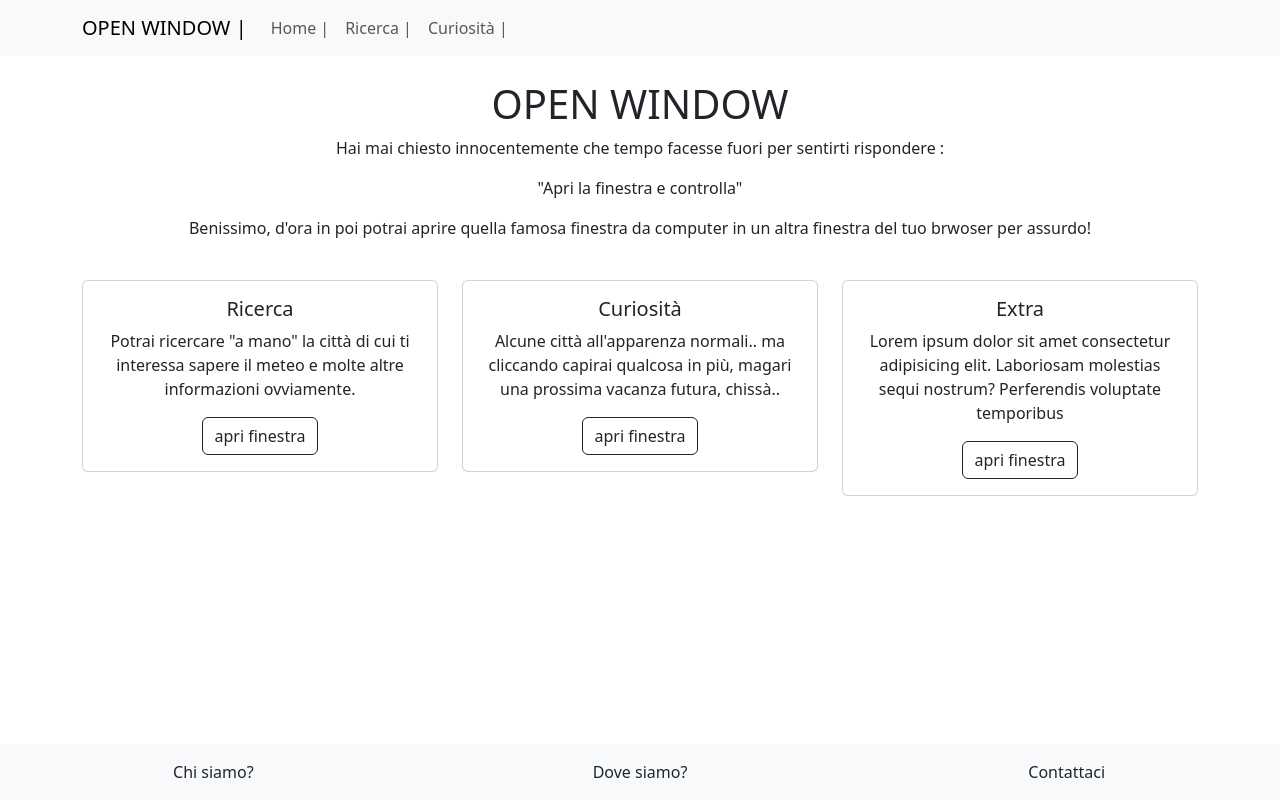
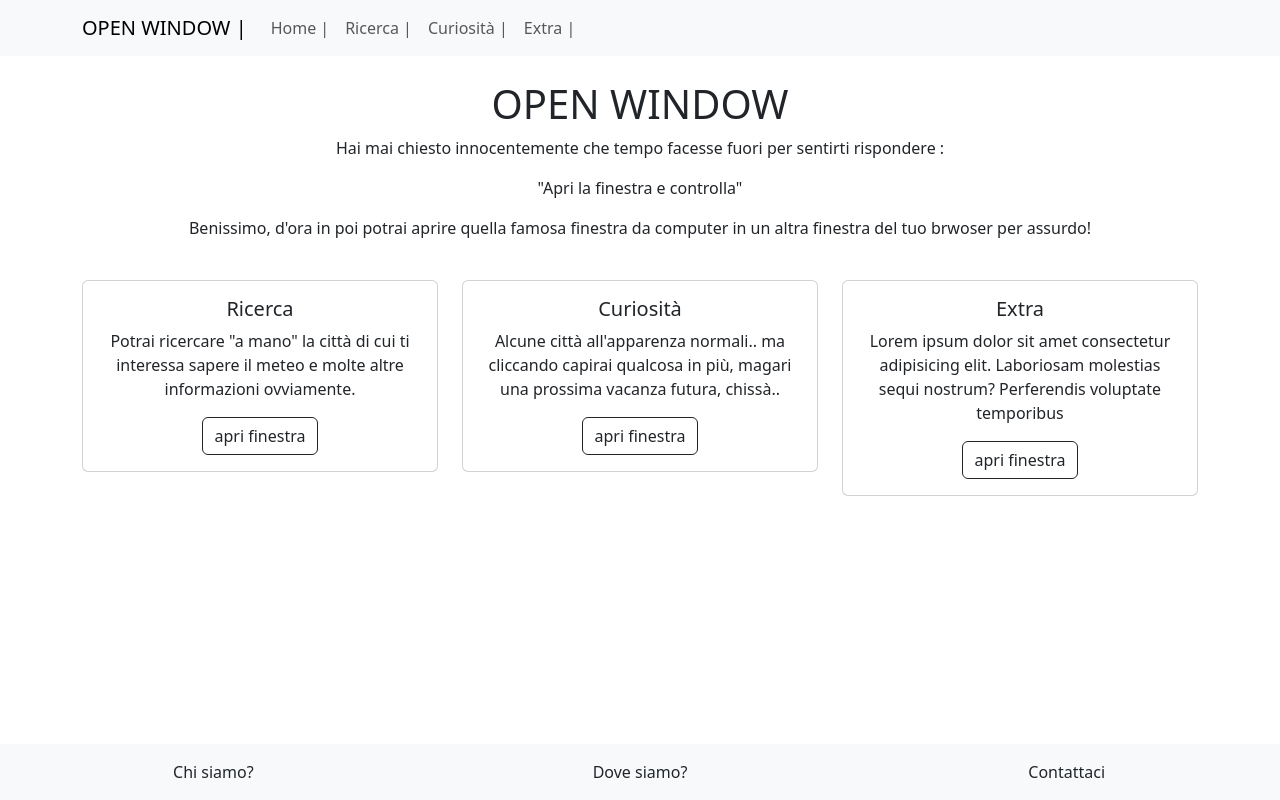
Before and after one commit to campion-luca/open-window, a React (Create React App) app: page / in a window 1280 px wide. Built offline with nearby package versions, Linux system fonts and the light colour scheme.

Commit message:
LAST DANCE

```diff
--- a/src/App.js
+++ b/src/App.js
@@ -6,6 +6,7 @@ import "bootstrap/dist/css/bootstrap.min.css";
 import { BrowserRouter, Route, Routes } from "react-router-dom";
 import Footer from "./components/Footer";
 import Home from "./components/Home"
+import Extra from "./components/Extra"
 
 function App() {
   return (
@@ -21,7 +22,7 @@ function App() {
 
           <Route path="/searching" element={<Search />} />
 
-          {/* <Route path="/extra" element={<Da trovare se in tempo />} /> */}
+          <Route path="/extra" element={<Extra />} />
         </Routes>
       </main>
 
--- /dev/null
+++ b/src/components/Extra.jsx
@@ -0,0 +1,5 @@
+const Extra = () => {
+  return <h1>COMING SOON ...</h1>;
+};
+
+export default Extra;
--- a/src/components/Home.jsx
+++ b/src/components/Home.jsx
@@ -44,7 +44,7 @@ const Home = () => {
                 <Card.Text>
                   Lorem ipsum dolor sit amet consectetur adipisicing elit. Laboriosam molestias sequi nostrum? Perferendis voluptate temporibus
                 </Card.Text>
-                <Button variant="outline-dark">apri finestra</Button>
+                <Button variant="outline-dark" onClick={() => navigate('/extra')}>apri finestra</Button>
               </Card.Body>
             </Card>
           </Col>
--- a/src/components/MyNav.jsx
+++ b/src/components/MyNav.jsx
@@ -24,9 +24,9 @@ const MyNav = () => {
               Curiosità |
             </Link>
 
-            {/* <Link to="/extra" className="nav-link font-weight-bold">
-              soon |
-            </Link> */}
+            <Link to="/extra" className="nav-link font-weight-bold">
+              Extra |
+            </Link>
 
           </Nav>
         </Navbar.Collapse>
```
